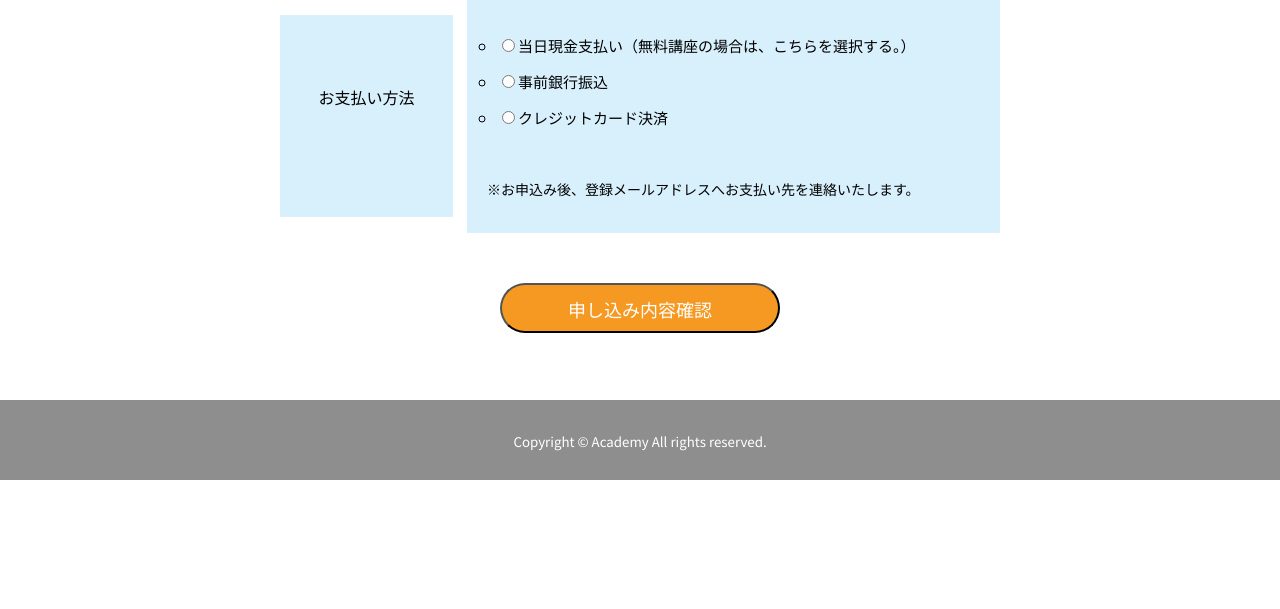
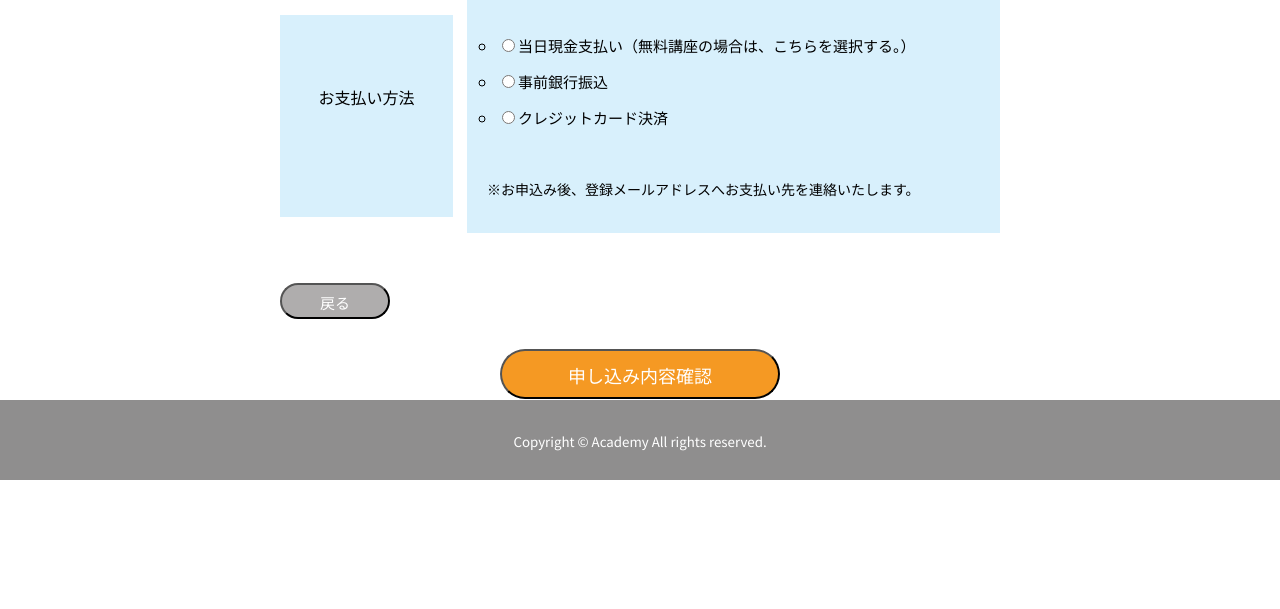
Before and after one commit to kumimasaki/202504-TeamA, a Spring app: template TeamAProject/src/main/resources/templates/user_apply_select_payment.html in a window 1280 px wide. Shown: the part 320-929 px from the top of the page. Before the commit the page ends 800 px from the top, so only its background shows below. Run offline with Thymeleaf, Linux system fonts and the light colour scheme; the template is opened without the code that fills it, so the values that code supplies are empty.

Commit message:
戻るボタン

```diff
--- a/TeamAProject/src/main/java/ec/com/controllers/UserLoginController.java
+++ b/TeamAProject/src/main/java/ec/com/controllers/UserLoginController.java
@@ -45,6 +45,6 @@ public class UserLoginController {
 	@GetMapping("/user/logout")
 	public String userLogout() {
 		session.invalidate();
-		return "redirect:/user/login";
+		return "redirect:/user/menu";
 	}
 }
--- a/TeamAProject/src/main/resources/templates/user_apply_select_payment.html
+++ b/TeamAProject/src/main/resources/templates/user_apply_select_payment.html
@@ -56,7 +56,10 @@
 					<p>※お申込み後、登録メールアドレスへお支払い先を連絡いたします。</p>
 				</div>
 			</div>
+			<div>
+			<button class="apply_2_back" onclick="history.back();" type="button">戻る</button>
 			<button class="apply_btn">申し込み内容確認</button>
+			</div>
 		</form>
 	</article>
 	<footer><small>Copyright &copy; Academy All rights reserved.</small></footer>
```
Also changed, not shown: TeamAProject/src/main/resources/static/images/2025-06-13-14-08-37-截屏2025-06-04 16.28.32.png (added), TeamAProject/src/main/resources/static/images/2025-06-13-14-09-27-截屏2025-06-10 13.20.57.png (added), TeamAProject/src/main/resources/static/images/2025-06-13-14-11-21-截屏2025-06-10 13.20.57.png (added), TeamAProject/src/main/resources/static/images/2025-06-13-14-11-43-截屏2025-06-10 13.20.57.png (added).
